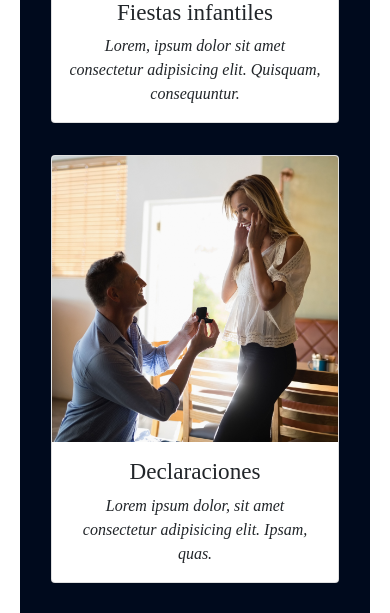
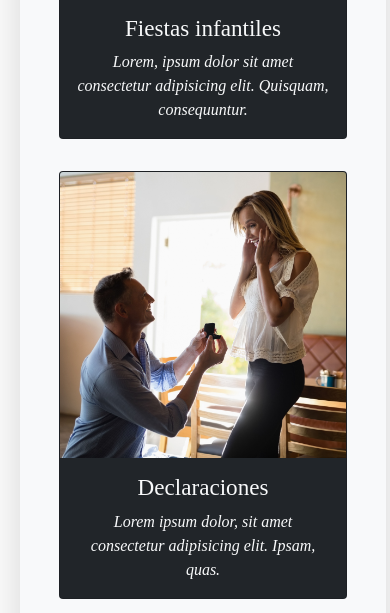
Before and after one commit to iLuisOlivares/SalSalsa-WebPage, a PHP site: page /servicios.php in a window 390 px wide. Shown: the part 1360-1973 px from the top of the page. Run offline with PHP 8.4, Linux system fonts and the light colour scheme; some libraries are stand-ins or nearby versions.

Commit message:
Luis ultimo update

```diff
--- a/css/Luis.css
+++ b/css/Luis.css
@@ -100,7 +100,3 @@ div .fondo{
   /* background-color:rgb(196,60,60) */
   background-color: rgb(0, 10, 29);
 }
-
-.fondo2{
-  background-color: rgb(248, 245, 245);
-}
--- a/formulario.php
+++ b/formulario.php
@@ -8,7 +8,7 @@
         <div class="pt-5 container px-4 px-lg5 d-flex justify-content-center">
             <!-- description -->
             <div class="col-lg-8 col-xl-6 text-center ">
-                        <h2 class="mt-0">Contactanos</h2>
+                        <h2 class="mt-0 fw-bold">Contactanos</h2>
                         <hr class="divider" />
                         <p class="text-muted mb-5">Lorem ipsum dolor sit amet consectetur adipisicing elit. Quo atque voluptate in sed culpa facilis aliquid dolorum unde, consequatur quos exercitationem tenetur ut non ipsa rem sapiente harum distinctio est.</p>
                     </div>
--- a/partials/footer.php
+++ b/partials/footer.php
@@ -9,7 +9,7 @@
                         <ul class="social-networks">
                             <span class="textWhite parrafo">Sigueme en:</span>
                             <br>
-                            <li class="list-inline-item" style="font-size:25px;color:black"><a href="https://www.facebook.com/" target="_blank"><i class="fab fa-facebook"></i></a></li>
+                            <li class="list-inline-item" style="font-size:25px;color:white"><a href="https://www.facebook.com/" target="_blank"><i class="fab fa-facebook"></i></a></li>
                             <li class="list-inline-item" style="font-size:25px;color:black"><a href="https://www.twitter.com/" target="_blank"><i class="fab fa-twitter"></i></a></li>
                             <li class="list-inline-item" style="font-size:25px;color:black"><a href="https://www.instagram.com" target="_blank"><i class="fab fa-instagram"></i></a></li>
                         </ul>
--- a/partials/header.php
+++ b/partials/header.php
@@ -46,6 +46,7 @@
             <a class="social-icon" href="https://www.instagram.com/"><i class="fab fa-instagram-square icon"></i></a>
             <a class="social-icon" href="https://twitter.com/"><i class="fab fa-twitter-square icon"></i></a>
             <a class="social-icon" href="https://www.youtube.com/user/"><i class="fab fa-youtube-square icon"></i></a>
+            <a class="social-icon" href="https://api.whatsapp.com/send?phone=3116291954&text=Hablamos%20para%20saber%20en%20qu%C3%A9%20estas%20interesad@"><i class="fab fa-whatsapp-square icon"></i></a>
 
         </div>
     </header>
--- a/servicios.php
+++ b/servicios.php
@@ -5,79 +5,91 @@
 
       <!-- contenedor -->
         <div class="container">
-          <div class="col-12 text-center p-5 p-lg-5 m-ms-1 p-ms-2">
-            <h2 class="text">Servicios</h2>
+          <div class="col-12 text-center p-5 p-lg-5 pb-lg-4 m-ms-1 p-ms-2">
+            <h2 class="text fw-bold">Servicios</h2>
             <hr class="divider" />
           </div>
+
 
           <!-- row principal -->
             <div class="row pb-5">
 
               <div class="col-12 col-lg-12">
                 <!-- sub-row1 -->
-                <div class="row1 row cok-12 fondo rounded m-2">
+                <div class="row1 row col-12 fondo rounded m-2 bg-light shadow-lg p-3">
 
                   <div class="col-12 col-lg-4 col-md-6 d-flex p-3 align-items-center justify-content-center">
-                    <div class="card col-4" style="width: 18rem;">
+                    <div class="bg-dark card col-4" style="width: 18rem;">
                       <img src="./img/colleague-party.jfif" class="card-img-top" alt="...">
                       <div class="card-body">
-                        <h3 class="card-text d-flex justify-content-center">Cumpleaños</h3>
-                        <p class="card-text d-flex text-center fst-italic justify-content-center">Lorem ipsum dolor sit amet consect  dolor epsum adipisicing elit. Voluptatum, qui!</p>
+                        <h3 class="text-light card-text d-flex justify-content-center">Cumpleaños</h3>
+                        <p class="text-light card-text d-flex text-center fst-italic justify-content-center">Lorem ipsum dolor sit amet consect  dolor epsum adipisicing elit. Voluptatum, qui!</p>
                       </div>
                     </div>
                   </div>
 
                   <div class="col-12 col-lg-4 col-md-6 d-flex p-3 align-items-center justify-content-center">
-                    <div class="card col-4" style="width: 18rem;">
+                    <div class="bg-dark card col-4" style="width: 18rem;">
                       <img src="./img/aniversario.jfif" class="card-img-top" alt="...">
                       <div class="card-body">
-                        <h3 class="card-text d-flex justify-content-center">Aniversarios</h3>
-                        <p class="card-text d-flex text-center fst-italic justify-content-center">Lorem ipsum dolor sit amet consectetur adipisicing elit. Tempore, voluptatibus!</p>
+                        <h3 class="text-light card-text d-flex justify-content-center">Aniversarios</h3>
+                        <p class="text-light card-text d-flex text-center fst-italic justify-content-center">Lorem ipsum dolor sit amet consectetur adipisicing elit. Tempore, voluptatibus!</p>
                       </div>
                     </div>
                   </div>
 
-                  <div class="col-12 col-lg-4 col-md-12 d-flex p-3 align-items-center justify-content-center">
-                    <div class="card col-4" style="width: 18rem;">
+                  <div class="col-12 col-lg-4 col-md-6 d-flex p-3 align-items-center justify-content-center">
+                    <div class="bg-dark card col-4" style="width: 18rem;">
                       <img src="./img/Children-party.jfif" class="card-img-top" alt="...">
                       <div class="card-body">
-                        <h3 class="card-text d-flex justify-content-center">Fiestas infantiles</h3>
-                        <p class="card-text d-flex text-center fst-italic justify-content-center">Lorem, ipsum dolor sit amet consectetur adipisicing elit. Quisquam, consequuntur.</p>
+                        <h3 class="text-light card-text d-flex justify-content-center">Fiestas infantiles</h3>
+                        <p class="text-light card-text d-flex text-center fst-italic justify-content-center">Lorem, ipsum dolor sit amet consectetur adipisicing elit. Quisquam, consequuntur.</p>
                       </div>
                     </div>
                   </div>
 
-                  <div class="col-12 col-lg-4 col-md-12 d-flex p-3 align-items-center justify-content-center">
-                    <div class="card col-4" style="width: 18rem;">
+                  <div class="col-12 col-lg-4 col-md-6 d-flex p-3 align-items-center justify-content-center">
+                    <div class="bg-dark card col-4" style="width: 18rem;">
                       <img src="./img/Propuesta.jfif" class="card-img-top" alt="...">
                       <div class="card-body">
-                        <h3 class="card-text d-flex justify-content-center">Declaraciones</h3>
-                        <p class="card-text d-flex text-center fst-italic justify-content-center">Lorem ipsum dolor, sit amet consectetur adipisicing elit. Ipsam, quas.</p>
+                        <h3 class="text-light card-text d-flex justify-content-center">Declaraciones</h3>
+                        <p class="text-light card-text d-flex text-center fst-italic justify-content-center">Lorem ipsum dolor, sit amet consectetur adipisicing elit. Ipsam, quas.</p>
                       </div>
                     </div>
                   </div>
 
-                  <div class="col-12 col-lg-4 col-md-12 d-flex p-3 align-items-center justify-content-center">
-                    <div class="card col-4" style="width: 18rem;">
+                  <div class="col-12 col-lg-4 col-md-6 d-flex p-3 align-items-center justify-content-center">
+                    <div class="bg-dark card col-4" style="width: 18rem;">
                       <img src="./img/despedidas.jfif" class="card-img-top" alt="...">
                       <div class="card-body">
-                        <h3 class="card-text d-flex justify-content-center">Despedidas</h3>
-                        <p class="card-text d-flex text-center fst-italic justify-content-center">Lorem ipsum dolor sit, amet consectetur adipisicing elit. Quis, nesciunt.</p>
+                        <h3 class="text-light card-text d-flex justify-content-center">Despedidas</h3>
+                        <p class="text-light card-text d-flex text-center fst-italic justify-content-center">Lorem ipsum dolor sit, amet consectetur adipisicing elit. Quis, nesciunt.</p>
                       </div>
                     </div>
                   </div>
 
-                  <div class="col-12 col-lg-4 col-md-12 d-flex p-3 align-items-center justify-content-center">
-                    <div class="card col-4" style="width: 18rem;">
+                  <div class="col-12 col-lg-4 col-md-6 d-flex p-3 align-items-center justify-content-center">
+                    <div class="bg-dark card col-4" style="width: 18rem;">
                       <img src="./img/friends-dinner.jfif" class="card-img-top" alt="...">
                       <div class="card-body">
-                        <h3 class="card-text d-flex justify-content-center">Cena de amigos</h3>
-                        <p class="card-text d-flex text-center fst-italic justify-content-center">Lorem ipsum dolor sit amet consectetur adipisicing elit. Vitae, porro.</p>
+                        <h3 class="text-light card-text d-flex justify-content-center">Cena de amigos</h3>
+                        <p class="text-light card-text d-flex text-center fst-italic justify-content-center">Lorem ipsum dolor sit amet consectetur adipisicing elit. Vitae, porro.</p>
                       </div>
                     </div>
                   </div>
 
+                       <!-- Botones -->
+                    <div class="row p-3">
+                        <div class="col-6 d-flex p-1 justify-content-end">
+                        <a class="btn btn-success" href="https://api.whatsapp.com/send?phone=3116291954&text=Hablamos%20para%20saber%20en%20qu%C3%A9%20estas%20interesad@" role="button" style ="background-color:  #00bb2d;"> <i class="fab fa-whatsapp"></i> Contactanos: Via Whatsapp</a>
+                        </div>
+                        <div class="col-6 d-flex p-1 justify-content-start">
+                        <a class="btn btn-dark"  href="formulario.php" role="button"><i class="far fa-envelope"></i> Contactanos: Via Mensaje </a>
+                        </div>
+                    </div>
+
                 </div>
+
             </div>
          </div>
 
```
